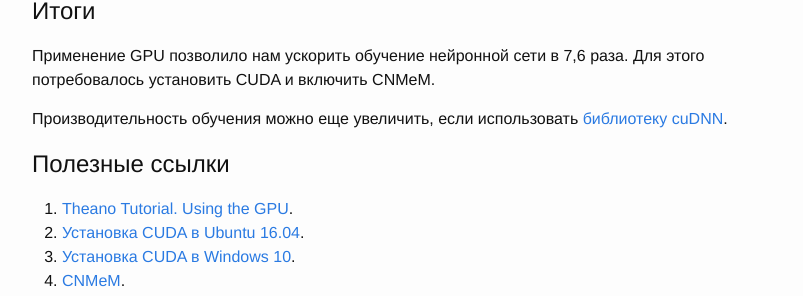
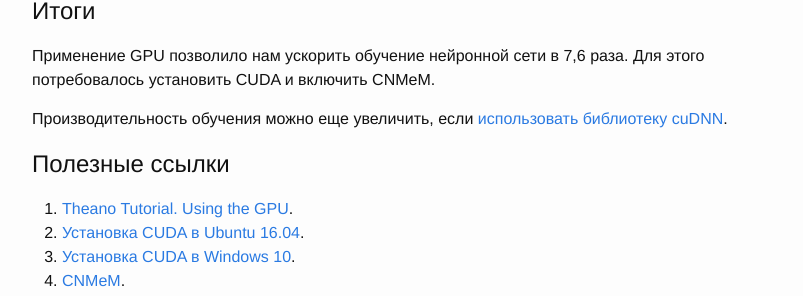
Before and after one commit to sozykin/asozykin.ru, a Jekyll site: the page built from _posts/2017-03-11-How-to-use-gpu-with-theano.md, in a window 1280 px wide and 900 px high, scrolled down 3298 px. Shown: the part 284-580 px from the top of the window, without its empty margins (238-1041 px from the left). Built offline with Jekyll 4.4.1, drawn with Linux system fonts in a browser that asks for light colours; comment, search, counter and statistics services are not loaded.

```diff
--- a/_posts/2017-03-11-How-to-use-gpu-with-theano.md
+++ b/_posts/2017-03-11-How-to-use-gpu-with-theano.md
@@ -118,7 +118,7 @@ Epoch 3/25
 
 Применение GPU позволило нам ускорить обучение нейронной сети в 7,6 раза. Для этого потребовалось установить CUDA и включить CNMeM.
 
-Производительность обучения можно еще увеличить, если использовать [библиотеку cuDNN](/deep_learning/2017/03/20/cuDNN-with-theano-and-keras.html).
+Производительность обучения можно еще увеличить, если [использовать библиотеку cuDNN](/deep_learning/2017/03/20/cuDNN-with-theano-and-keras.html).
 
 
 # Полезные ссылки
```
